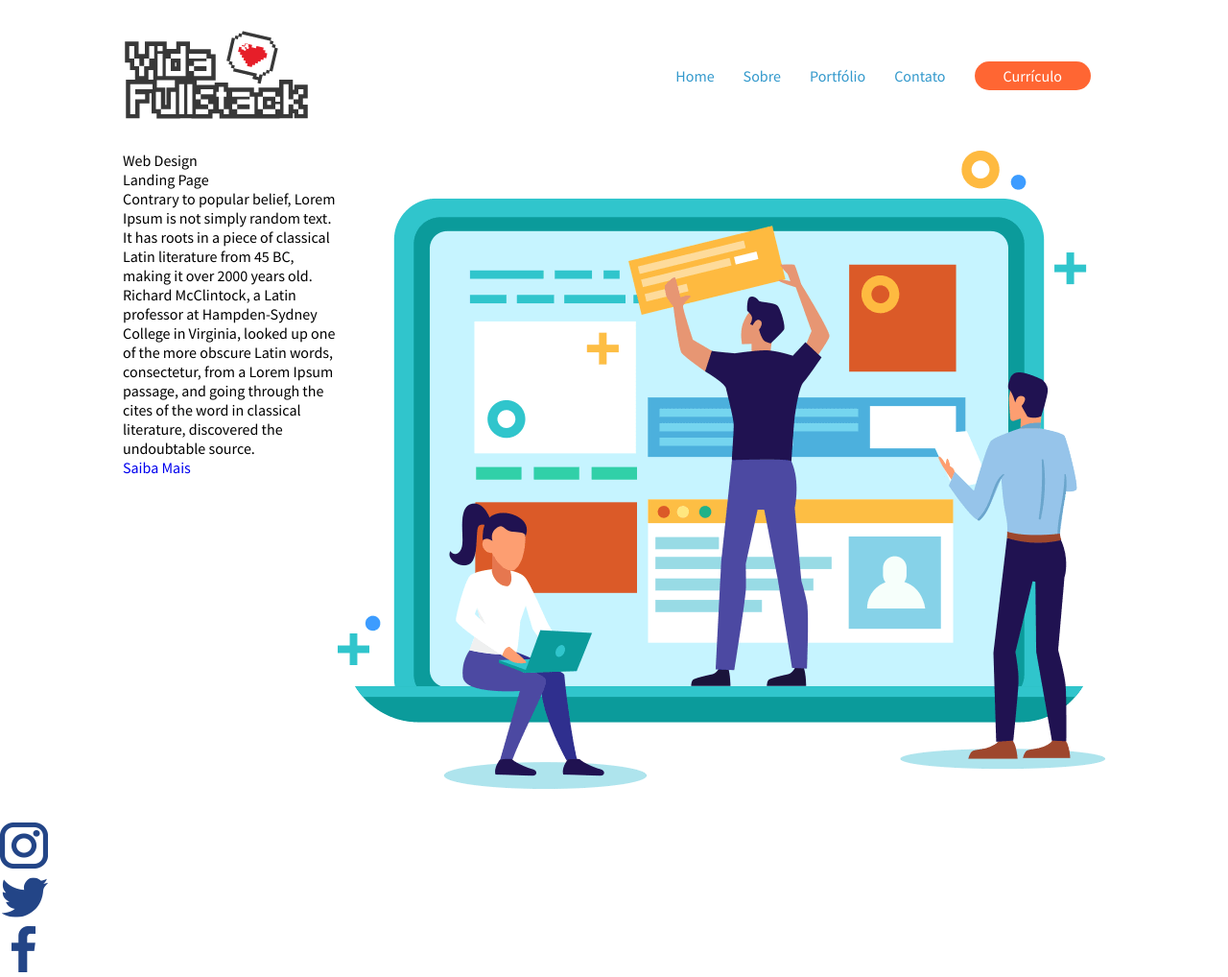
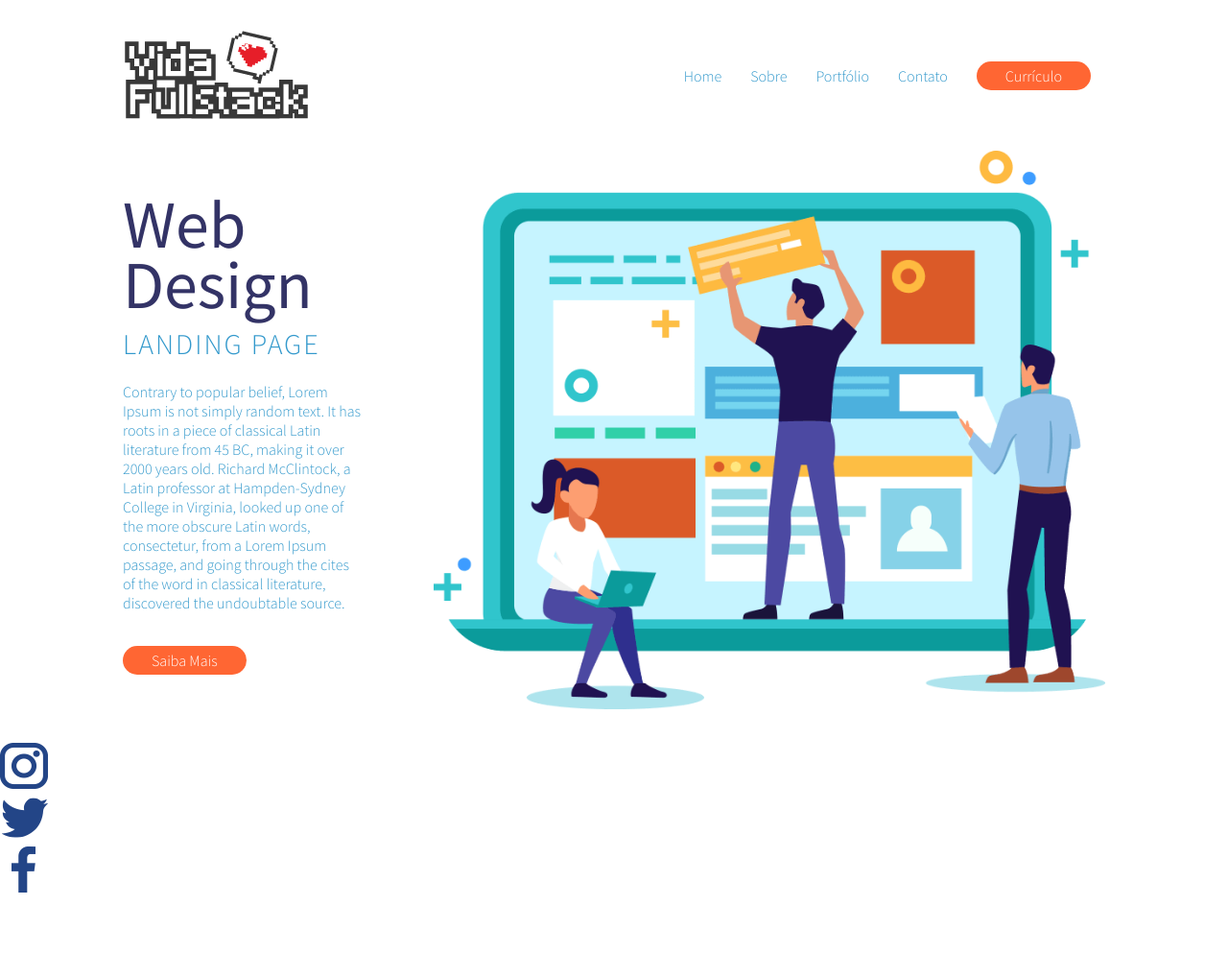
Before and after one commit to weldson01/Font-end2, a plain HTML site: page index.html in a window 1280 px wide. Shown: the whole page at 96% size. After the commit the page ends 935 px from the top, so only its background shows below. Drawn offline with Linux system fonts and the light colour scheme.

Commit message:
Criação do main e arquivos css para esses

```diff
--- /dev/null
+++ b/assets/css/main.css
@@ -0,0 +1,30 @@
+.sobre-web-design{
+  justify-content: space-between;
+  align-items: center;
+}
+.sobre-web-design article{
+  width: 250px;
+}
+.sobre-web-design article h1{
+  font-size: 70px;
+  line-height: 90%;
+  font-weight: 400;
+  color: #333366;
+}
+.sobre-web-design article h2,
+.sobre-web-design article p {
+  color: #3399cc;
+}
+.sobre-web-design article h2{
+  font-size: 30px;
+  text-transform: uppercase;
+  letter-spacing: 2px;
+  line-height: 200%;
+
+}
+.sobre-web-design article p{
+  margin: 10px 0 40px;
+}
+.sobre-web-design figcaption img{
+  width: 700px;
+}
--- a/assets/css/style.css
+++ b/assets/css/style.css
@@ -3,6 +3,7 @@
 /* components */
 @import "./header.css";
 @import "./buttons.css";
+@import "./main.css";
 /*reset Css */
 *{
   margin: 0;
@@ -13,7 +14,9 @@
   vertical-align: baseline;
   text-decoration: none;
   font-family: 'Source Sans Pro', sans-serif;
+  font-weight: 300;
 }
+
 .container{
   width: 1024px;
   margin: 30px auto;
--- a/index.html
+++ b/index.html
@@ -51,7 +51,7 @@
   <!-- Container-->
   <main class="container">
     <!-- Section conteúdo do site -->
-    <section class="row">
+    <section class="row sobre-web-design">
       <!-- Conteúdo de Texto sobre o site -->
       <article>
         <h1>Web Design</h1>
@@ -63,7 +63,7 @@
           and
           going through the cites of the word in classical literature, discovered the undoubtable source.
         </p>
-        <a href="#">Saiba Mais</a>
+        <a href="#" class="btn btn-laranja">Saiba Mais</a>
 
       </article>
       <!-- End Conteúdo de Texto sobre o site -->
```
